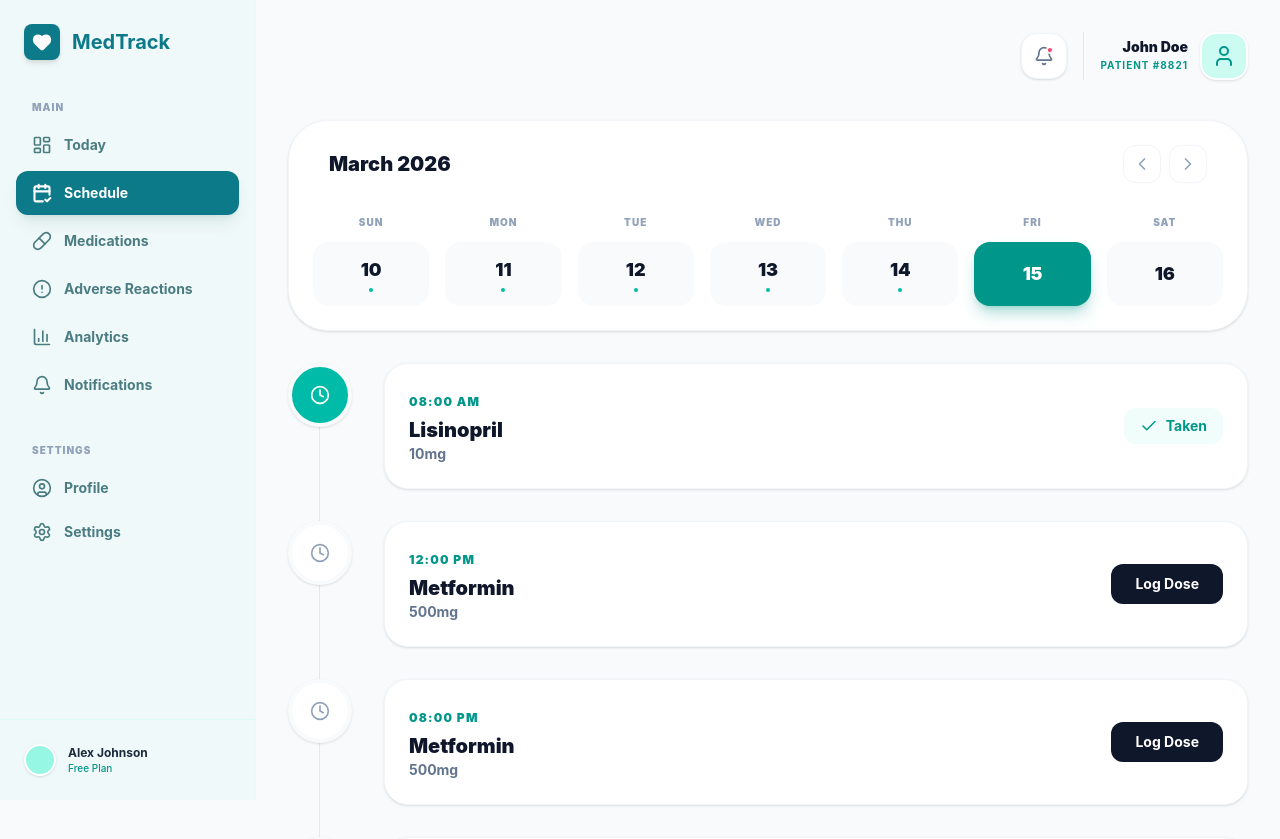
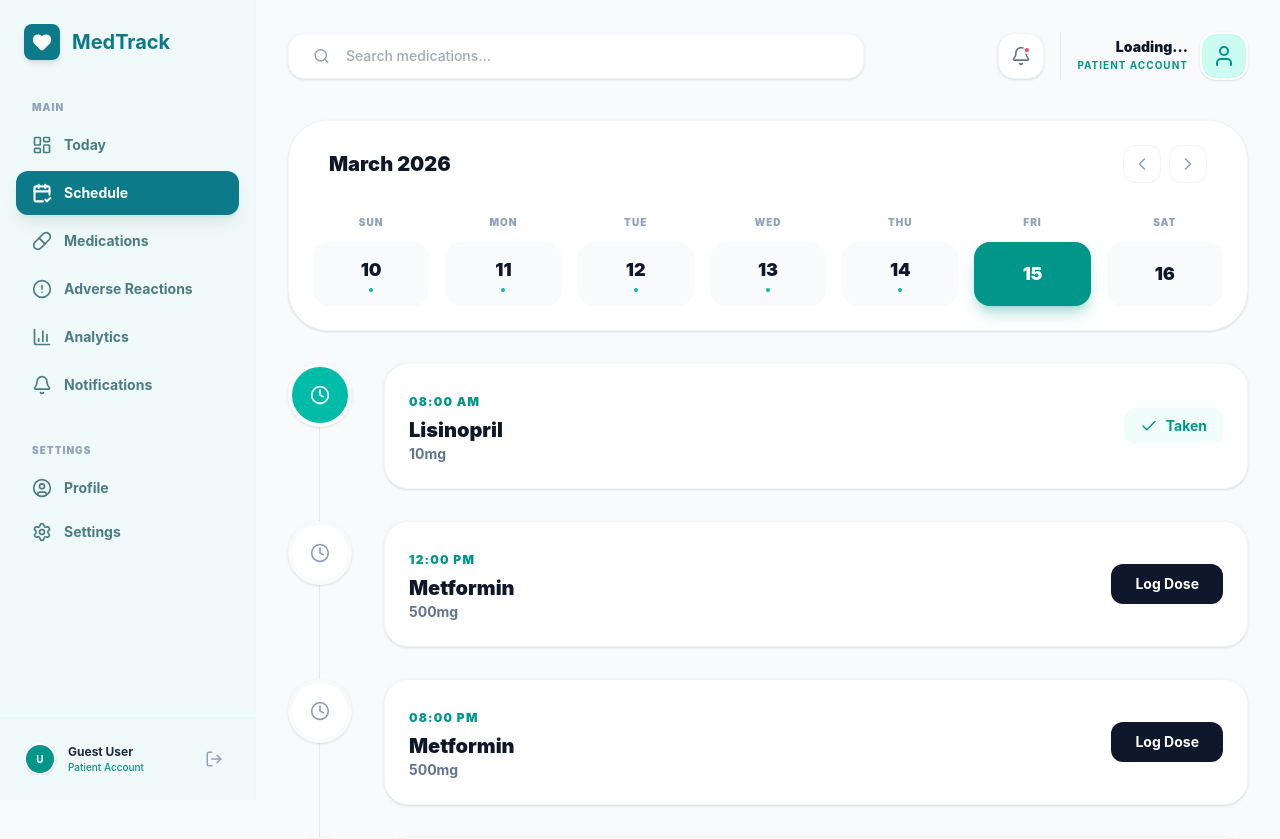
Before and after one commit to githinjiEssy/Medication-Tracker, a React (Vite) app in the folder Client/: page /schedule in a window 1280 px wide. Shown: the top 839 px of the page. Built offline with nearby package versions, Linux system fonts and the light colour scheme.

Commit message:
updated topbar and sidebar to display current user

```diff
--- a/Client/src/components/FormElements.jsx
+++ b/Client/src/components/FormElements.jsx
@@ -21,14 +21,14 @@ export const SettingsInput = ({ label, icon, ...props }) => (
   </div>
 );
 
-export const SettingsSelect = ({ label, options, defaultValue, ...props }) => (
+export const SettingsSelect = ({ label, options, value, ...props }) => (
   <div className="space-y-1.5 w-full">
     <label className="text-xs font-bold text-gray-500 ml-1 uppercase tracking-tight">
       {label}
     </label>
     <select
       className="w-full p-2.5 border border-gray-200 rounded-xl bg-white outline-none focus:ring-2 focus:ring-blue-500 text-gray-800"
-      defaultValue={defaultValue}
+      value={value}
       {...props}
     >
       {options.map((opt) => (
--- a/Client/src/components/Sidebar.jsx
+++ b/Client/src/components/Sidebar.jsx
@@ -1,4 +1,4 @@
-import React from 'react';
+import React, { useContext } from 'react';
 import { useNavigate, useLocation } from 'react-router-dom';
 import {
   LayoutDashboard,
@@ -8,14 +8,16 @@ import {
   Settings,
   Heart,
   UserCircle,
-  Accessibility,
   Bell,
-  CalendarCheck2
+  CalendarCheck2,
+  LogOut
 } from 'lucide-react';
+import { AuthContext } from '../context/AuthContext';
 
 const Sidebar = () => {
   const navigate = useNavigate();
   const location = useLocation();
+  const { user, logout } = useContext(AuthContext); // Get user data and logout function
 
   const menuItems = [
     { name: 'Today', icon: LayoutDashboard, path: '/dashboard' },
@@ -28,7 +30,6 @@ const Sidebar = () => {
 
   const settingItems = [
     { name: 'Profile', icon: UserCircle, path: '/profile' },
-    // { name: 'Accessibility', icon: Accessibility, path: '/accessibility' },
     { name: 'Settings', icon: Settings, path: '/settings' },
   ];
 
@@ -38,7 +39,7 @@ const Sidebar = () => {
       <div className="p-6 mb-4">
         <div
           className="flex items-center gap-3 font-bold text-[#0d7a8a] text-xl cursor-pointer"
-          onClick={() => navigate('/')}
+          onClick={() => navigate('/dashboard')}
         >
           <div className="w-9 h-9 bg-[#0d7a8a] rounded-lg flex items-center justify-center text-white shadow-md">
             <Heart size={20} fill="currentColor" />
@@ -71,27 +72,53 @@ const Sidebar = () => {
         {/* Settings Group */}
         <div className="pt-8">
           <p className="px-4 text-[10px] font-black uppercase tracking-widest text-slate-400 mb-2">Settings</p>
-          {settingItems.map((item) => (
+          {settingItems.map((item) => {
+            const isActive = location.pathname === item.path;
+            return (
               <button
                 key={item.name}
                 onClick={() => navigate(item.path)}
-              className="w-full flex items-center gap-3 px-4 py-3 rounded-xl font-bold text-sm text-[#4a7c82] hover:bg-teal-50 hover:text-[#0d7a8a] transition-all"
+                className={`w-full flex items-center gap-3 px-4 py-3 rounded-xl font-bold text-sm transition-all duration-200 ${
+                  isActive
+                    ? 'bg-[#0d7a8a] text-white shadow-lg shadow-teal-900/10'
+                    : 'text-[#4a7c82] hover:bg-teal-50 hover:text-[#0d7a8a]'
+                }`}
               >
-              <item.icon size={20} />
+                <item.icon size={20} strokeWidth={isActive ? 2.5 : 2} />
                 {item.name}
               </button>
-          ))}
+            );
+          })}
         </div>
       </nav>
 
-      {/* Footer / User Quick Link */}
+      {/* Footer / User Quick Link & Logout */}
       <div className="p-4 mt-auto border-t border-teal-100/50">
-        <div className="flex items-center gap-3 p-2 rounded-xl hover:bg-teal-50 cursor-pointer transition-colors">
-          <div className="w-8 h-8 rounded-full bg-teal-200 border-2 border-white shadow-sm" />
+        <div className="flex items-center gap-3 p-2 group">
+          {/* User Info Section */}
+          <div
+            className="flex items-center gap-3 flex-1 cursor-pointer overflow-hidden"
+            onClick={() => navigate('/profile')}
+          >
+            <div className="w-8 h-8 rounded-full bg-teal-600 border-2 border-white shadow-sm flex items-center justify-center text-[10px] text-white font-bold">
+              {user?.full_name?.charAt(0) || 'U'}
+            </div>
             <div className="flex-1 overflow-hidden">
-            <p className="text-xs font-bold text-slate-800 truncate">Alex Johnson</p>
-            <p className="text-[10px] text-teal-600 font-medium">Free Plan</p>
+              <p className="text-xs font-bold text-slate-800 truncate">
+                {user?.full_name || 'Guest User'}
+              </p>
+              <p className="text-[10px] text-teal-600 font-medium">Patient Account</p>
             </div>
+          </div>
+
+          {/* Logout Action */}
+          <button
+            onClick={logout}
+            title="Logout"
+            className="p-2 text-slate-400 hover:text-red-500 hover:bg-red-50 rounded-lg transition-all"
+          >
+            <LogOut size={18} />
+          </button>
         </div>
       </div>
     </aside>
--- a/Client/src/components/TopBar.jsx
+++ b/Client/src/components/TopBar.jsx
@@ -1,15 +1,21 @@
-import React, { useState, useRef, useEffect } from 'react';
+import React, { useState, useRef, useEffect, useContext } from 'react'; // Added useContext
+import { AuthContext } from '../context/AuthContext'; // Import your context
 import { Search, Bell, User, Check, AlertCircle, ShoppingCart, ArrowRight } from 'lucide-react';
-import { useNavigate } from 'react-router-dom';
+import { useNavigate, useLocation } from 'react-router-dom'; // Added useLocation
 
-const TopBar = ({ title, description, searchTerm, setSearchTerm, showSearch = true }) => {
+const TopBar = ({ searchTerm, setSearchTerm }) => {
+  const { user } = useContext(AuthContext); // Get real user data
   const [isNotifyOpen, setIsNotifyOpen] = useState(false);
-  const [hasUnread, setHasUnread] = useState(true); //State to track if there are unread notifications
+  const [hasUnread, setHasUnread] = useState(true);
 
   const dropdownRef = useRef(null);
   const navigate = useNavigate();
+  const location = useLocation(); // Used to detect current page
 
-  // Close dropdown when clicking outside
+  // Define pages where the search bar should be HIDDEN
+  const hideSearchPages = ['/profile', '/settings'];
+  const shouldShowSearch = !hideSearchPages.includes(location.pathname);
+
   useEffect(() => {
     const handleClickOutside = (event) => {
       if (dropdownRef.current && !dropdownRef.current.contains(event.target)) {
@@ -20,40 +26,22 @@ const TopBar = ({ title, description, searchTerm, setSearchTerm, showSearch = tr
     return () => document.removeEventListener('mousedown', handleClickOutside);
   }, []);
 
-  // Logic to clear the red dot when the menu opens
   const handleToggleNotifications = () => {
-    if (!isNotifyOpen) {
-      setHasUnread(false); // Mark as read when opening
-    }
+    if (!isNotifyOpen) setHasUnread(false);
     setIsNotifyOpen(!isNotifyOpen);
   };
 
   const notifications = [
-    {
-      id: 1,
-      type: 'warning',
-      title: 'Refill Required',
-      desc: 'Warfarin is down to 2 doses.',
-      time: '2m ago',
-      icon: <AlertCircle size={16} className="text-orange-600" />,
-      bg: 'bg-orange-50'
-    },
-    {
-      id: 2,
-      type: 'action',
-      title: 'Dose Reminder',
-      desc: 'Time for Metformin (500mg).',
-      time: '1h ago',
-      icon: <Check size={16} className="text-teal-600" />,
-      bg: 'bg-teal-50'
-    }
+    { id: 1, type: 'warning', title: 'Refill Required', desc: 'Warfarin is low.', time: '2m ago', icon: <AlertCircle size={16} className="text-orange-600" />, bg: 'bg-orange-50' },
+    { id: 2, type: 'action', title: 'Dose Reminder', desc: 'Time for Metformin.', time: '1h ago', icon: <Check size={16} className="text-teal-600" />, bg: 'bg-teal-50' }
   ];
 
   return (
     <div className="flex flex-col gap-8 mb-10 relative">
       <div className="flex justify-between items-center">
-        {/* Search Bar */}
-        {showSearch ? (
+
+        {/* Conditional Search Bar Rendering */}
+        {shouldShowSearch ? (
           <div className="flex-1 max-w-xl bg-white border border-slate-100 rounded-2xl px-6 py-3 flex items-center gap-4 shadow-sm focus-within:ring-2 focus-within:ring-teal-500/10 transition-all">
             <Search size={18} className="text-slate-400" />
             <input
@@ -64,10 +52,13 @@ const TopBar = ({ title, description, searchTerm, setSearchTerm, showSearch = tr
               className="bg-transparent outline-none text-sm w-full font-medium text-slate-600"
             />
           </div>
-        ) : <div className="flex-1" />}
+        ) : (
+          /* Spacer to keep layout consistent when search is hidden */
+          <div className="flex-1" />
+        )}
 
         <div className="flex items-center gap-4 ml-8 relative" ref={dropdownRef}>
-          {/* Bell Icon & Toggle */}
+          {/* Notification Bell */}
           <button
             onClick={handleToggleNotifications}
             className={`relative p-3 rounded-2xl transition-all shadow-sm border ${
@@ -75,76 +66,37 @@ const TopBar = ({ title, description, searchTerm, setSearchTerm, showSearch = tr
             }`}
           >
             <Bell size={20} />
-            {/* Conditional Red Dot */}
             {hasUnread && (
               <span className="absolute top-3 right-3 w-2 h-2 bg-rose-500 rounded-full border-2 border-white animate-pulse"></span>
             )}
           </button>
 
-          {/* Floating Dropdown */}
-          {isNotifyOpen && (
-            <div className="absolute right-0 top-16 w-80 bg-white rounded-[2rem] shadow-2xl border border-slate-100 z-[100] overflow-hidden animate-in fade-in zoom-in-95 duration-200 origin-top-right">
-              <div className="p-6 border-b border-slate-50 flex justify-between items-center">
-                <h3 className="font-black text-slate-900">Notifications</h3>
-                {/* Dynamic count based on hasUnread */}
-                <span className={`text-[10px] font-black px-2 py-1 rounded-lg uppercase ${hasUnread ? 'bg-teal-100 text-teal-700' : 'bg-slate-100 text-slate-400'}`}>
-                  {hasUnread ? '2 New' : 'All Read'}
-                </span>
-              </div>
+          {/* Notification Dropdown logic remains the same... */}
 
-              <div className="max-h-[350px] overflow-y-auto">
-                {notifications.map((n) => (
-                  <div key={n.id} className="p-4 hover:bg-slate-50 transition-colors border-b border-slate-50 cursor-pointer group">
-                    <div className="flex gap-4">
-                      <div className={`w-10 h-10 ${n.bg} rounded-xl flex items-center justify-center shrink-0`}>
-                        {n.icon}
-                      </div>
-                      <div className="flex-1">
-                        <div className="flex justify-between items-start">
-                          <p className="text-sm font-bold text-slate-900">{n.title}</p>
-                          <span className="text-[10px] text-slate-400 font-medium">{n.time}</span>
-                        </div>
-                        <p className="text-xs text-slate-500 mt-0.5 leading-relaxed">{n.desc}</p>
-
-                        {n.type === 'warning' && (
-                          <button className="mt-3 flex items-center gap-1.5 text-[10px] font-black text-orange-600 uppercase tracking-widest hover:text-orange-700">
-                            <ShoppingCart size={12} /> Refill Now
-                          </button>
-                        )}
-                      </div>
-                    </div>
-                  </div>
-                ))}
-              </div>
-
-              <button
-              // onClick={ navigate('/notifications') }
-              className="w-full py-4 bg-slate-50 text-slate-500 text-xs font-bold hover:text-teal-600 transition-colors flex items-center justify-center gap-2 group">
-                View All History <ArrowRight size={14} className="group-hover:translate-x-1 transition-transform" />
-              </button>
+          {/* Dynamic Profile Section */}
+          <div
+            onClick={() => navigate('/profile')}
+            className="flex items-center gap-3 pl-4 border-l border-slate-200 cursor-pointer group"
+          >
+            <div className="text-right hidden sm:block">
+              {/* Display dynamic user name or 'Guest' if not loaded */}
+              <p className="text-sm font-black text-slate-900 leading-none">
+                {user ? `${user.first_name} ${user.last_name}` : 'Loading...'}
+              </p>
+              <p className="text-[10px] font-bold text-teal-600 uppercase tracking-widest mt-1">
+                {user?.username || 'Patient Account'}
+              </p>
             </div>
-          )}
-
-          {/* Profile Section remains the same */}
-          <div className="flex items-center gap-3 pl-4 border-l border-slate-200">
-            <div className="text-right hidden sm:block">
-              <p className="text-sm font-black text-slate-900 leading-none">John Doe</p>
-              <p className="text-[10px] font-bold text-teal-600 uppercase tracking-widest mt-1">Patient #8821</p>
-            </div>
-            <div className="w-12 h-12 bg-teal-100 rounded-2xl flex items-center justify-center text-teal-600 border-2 border-white shadow-sm hover:border-teal-500 transition-all cursor-pointer">
-              <User size={24} />
+            <div className="w-12 h-12 bg-teal-100 rounded-2xl flex items-center justify-center text-teal-600 border-2 border-white shadow-sm group-hover:border-teal-500 transition-all">
+              {user?.profile_picture ? (
+                <img src={user.profile_picture} className="w-full h-full rounded-2xl object-cover" alt="Profile" />
+              ) : (
+                <User size={24} />
+              )}
             </div>
           </div>
         </div>
       </div>
-
-      {/* Title Section remains the same */}
-      {/* {title && (
-        <div className="animate-in fade-in slide-in-from-left-4 duration-500">
-          <h1 className="text-4xl font-black text-slate-950 tracking-tight">{title}</h1>
-          {description && <p className="text-slate-500 font-medium mt-1">{description}</p>}
-        </div>
-      )} */}
     </div>
   );
 };
```
Lines whose indentation alone changed are shown as unchanged.
